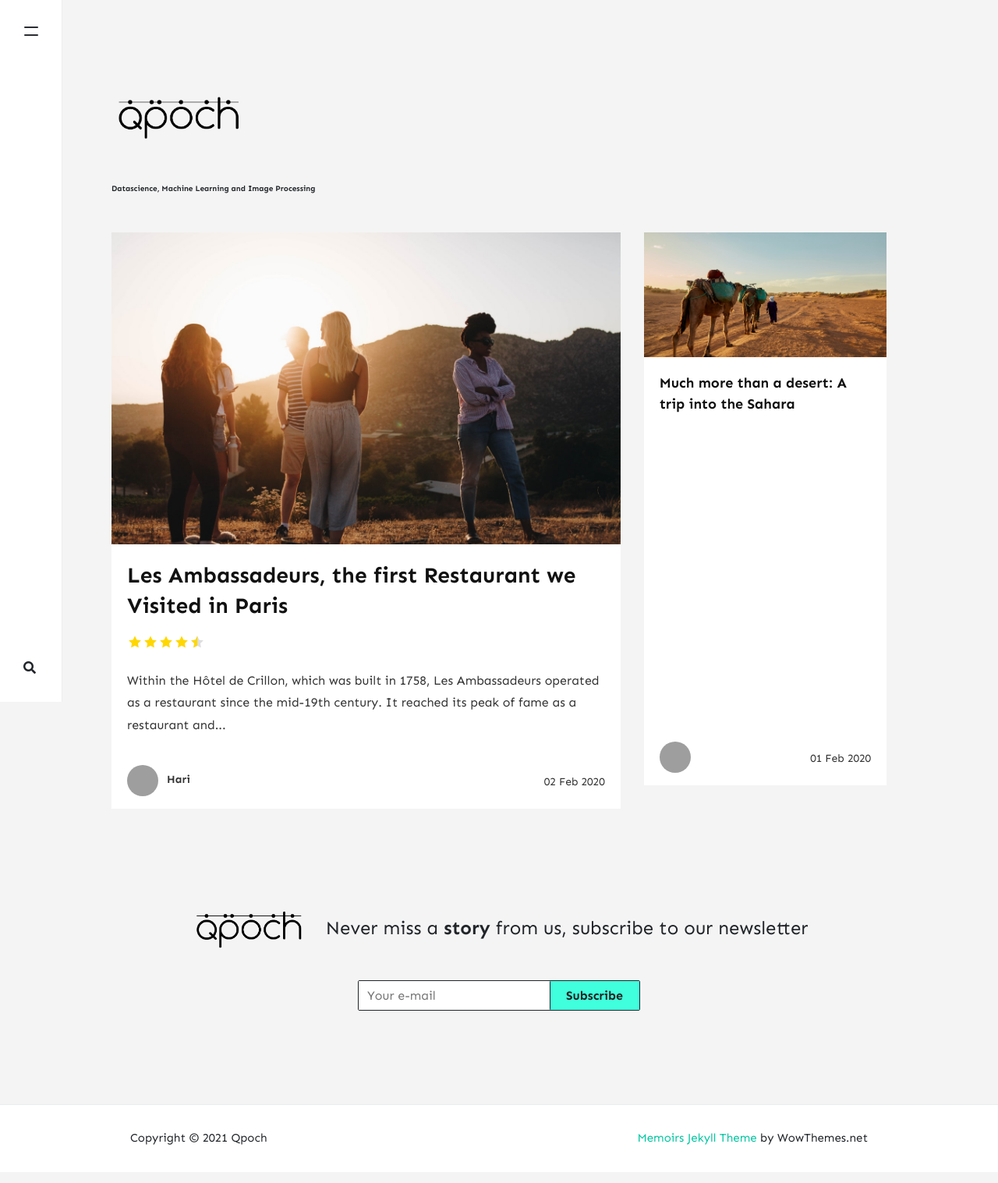
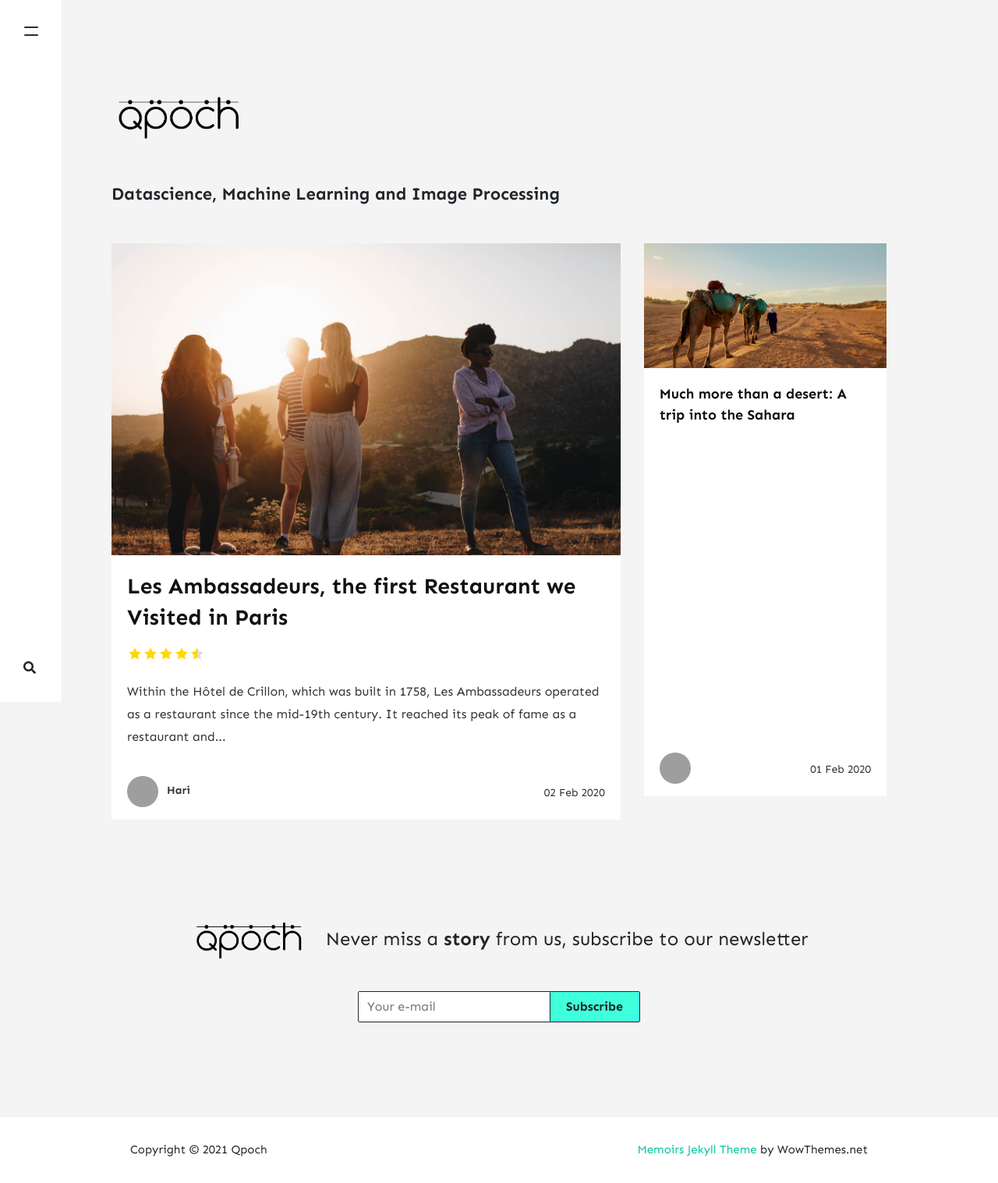
Before and after one commit to qpochlabs/coming_soon, a Jekyll site: the page built from index.html, in a window 1280 px wide. Shown: the whole page at 78% size. Built offline with Jekyll 4.4.1, drawn with Linux system fonts in a browser that asks for light colours; nearby versions of some CDN libraries; the list of posts is cut into pages by our own code; comment, search, counter and statistics services are not loaded; grey boxes are pictures that could not be loaded.

Commit message:
Update default.html

```diff
--- a/_layouts/default.html
+++ b/_layouts/default.html
@@ -78,7 +78,7 @@ ga('send', 'pageview');
     <!-- Site Tag
     ================================================== -->
     {% if page.url == '/' %}
-        <p class="sitetag" style="font-size: 10px;">
+        <p class="sitetag" style="font-size: 22px;">
             {{ site.description }}
         </p>
     {% endif %}
```
